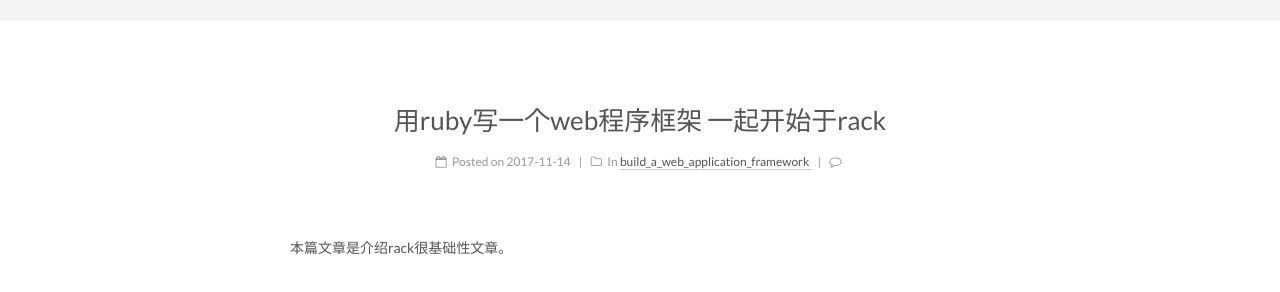
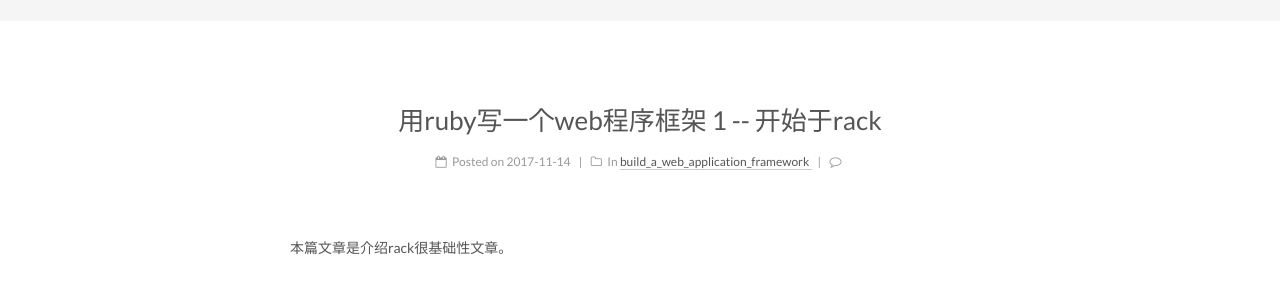
Before and after one commit to JasonHeylon/jasonheylon.github.io, a Jekyll site: the page built from _posts/2017-11-14-build-a-web-application-framework-with-ruby-rack.md, in a window 1280 px wide. Shown: the part 169-461 px from the top of the page. Built offline with Jekyll 4.4.1, drawn with Linux system fonts in a browser that asks for light colours; comment, search, counter and statistics services are not loaded.

Commit message:
update title

```diff
--- a/_posts/2017-11-14-build-a-web-application-framework-with-ruby-rack.md
+++ b/_posts/2017-11-14-build-a-web-application-framework-with-ruby-rack.md
@@ -1,6 +1,6 @@
 ---
 layout: post
-title:  "用ruby写一个web程序框架 一起开始于rack"
+title:  "用ruby写一个web程序框架 1 -- 开始于rack"
 date:   2017-11-14 00:00:00
 categories: build_a_web_application_framework
 tags: ruby rack framework
```
